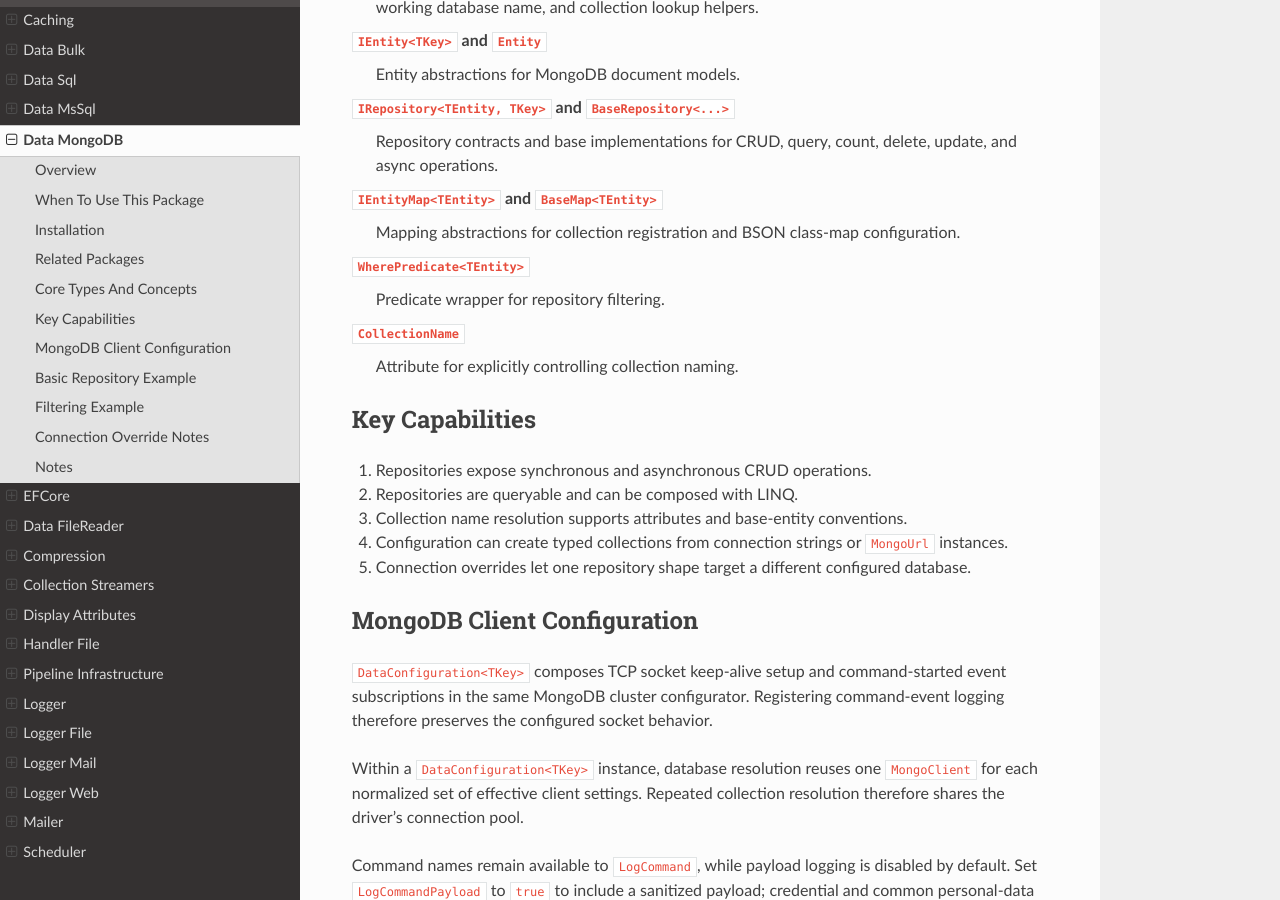
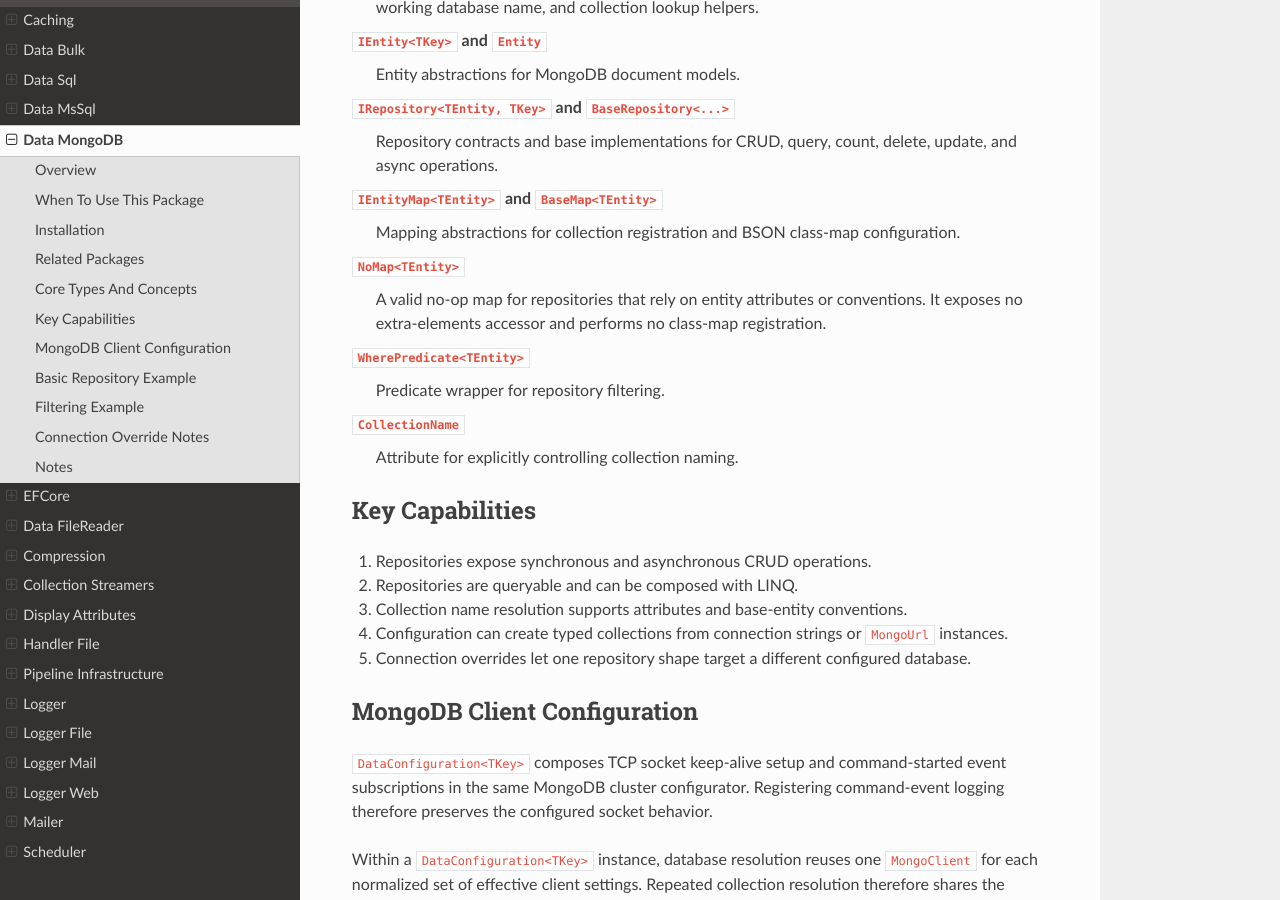
Before and after one commit to BjornWilliams/DocsVersaTul, a Sphinx documentation site: the page built from docs/source/mongodb.rst, in a window 1280 px wide and 900 px high, scrolled down 1210 px. Built offline with Sphinx 7.4.7 and the Read the Docs theme 3.1.0, drawn with Linux system fonts in a browser that asks for light colours.

Commit message:
Document NoMap no-op behavior
AB#2910

AB#2905

```diff
--- a/docs/source/mongodb.rst
+++ b/docs/source/mongodb.rst
@@ -55,6 +55,9 @@ Core Types And Concepts
 
 ``IEntityMap<TEntity>`` and ``BaseMap<TEntity>``
    Mapping abstractions for collection registration and BSON class-map configuration.
+
+``NoMap<TEntity>``
+   A valid no-op map for repositories that rely on entity attributes or conventions. It exposes no extra-elements accessor and performs no class-map registration.
 
 ``WherePredicate<TEntity>``
    Predicate wrapper for repository filtering.
```
